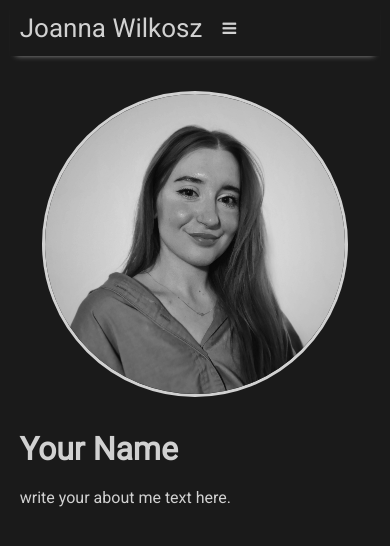
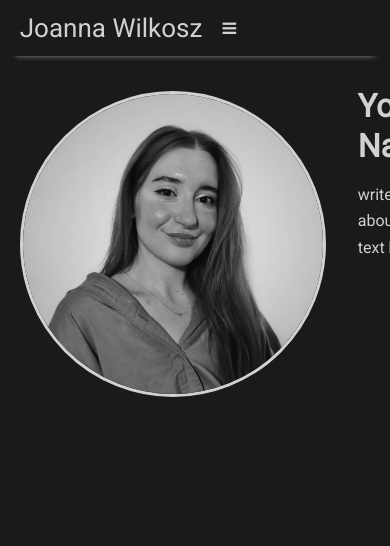
Before and after one commit to joanna-wi/joanna-wi.github.io, a Jekyll site: the page built from index.md, in a window 390 px wide. Shown: the top 546 px of the page. Built offline with Jekyll 4.4.1, drawn with Linux system fonts in a browser that asks for light colours; nearby versions of some CDN libraries.

Commit message:
Update main.scss

```diff
--- a/assets/css/main.scss
+++ b/assets/css/main.scss
@@ -36,7 +36,7 @@
 .home-text h1 { margin-top:0; }
 
 @media (max-width: 600px) {
-  .home { flex-direction:column; text-align:center; }
+  .home { justify-content:flex-start; margin:0; text-align:left; }
   .home-text { text-align:left; }
 }
 
```
